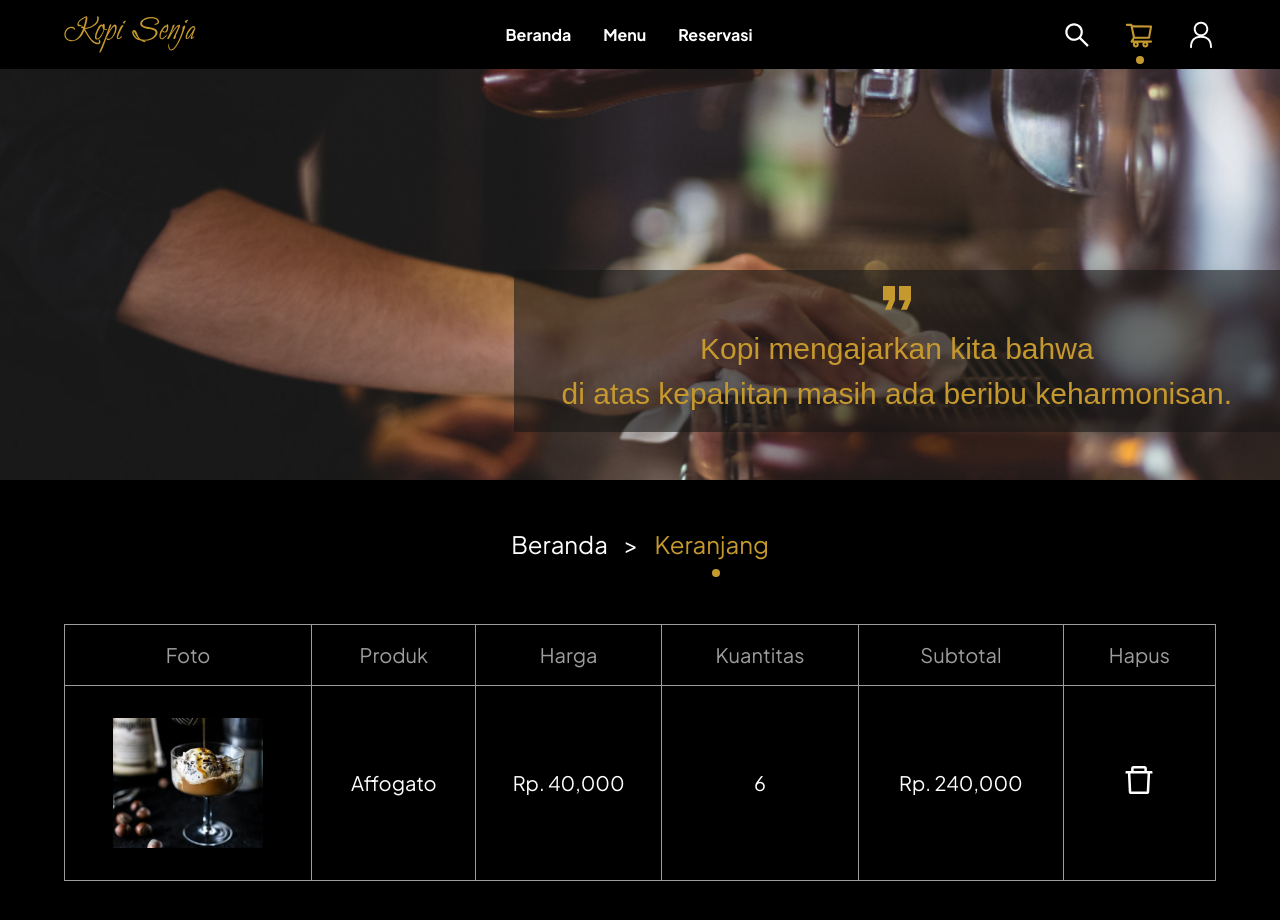
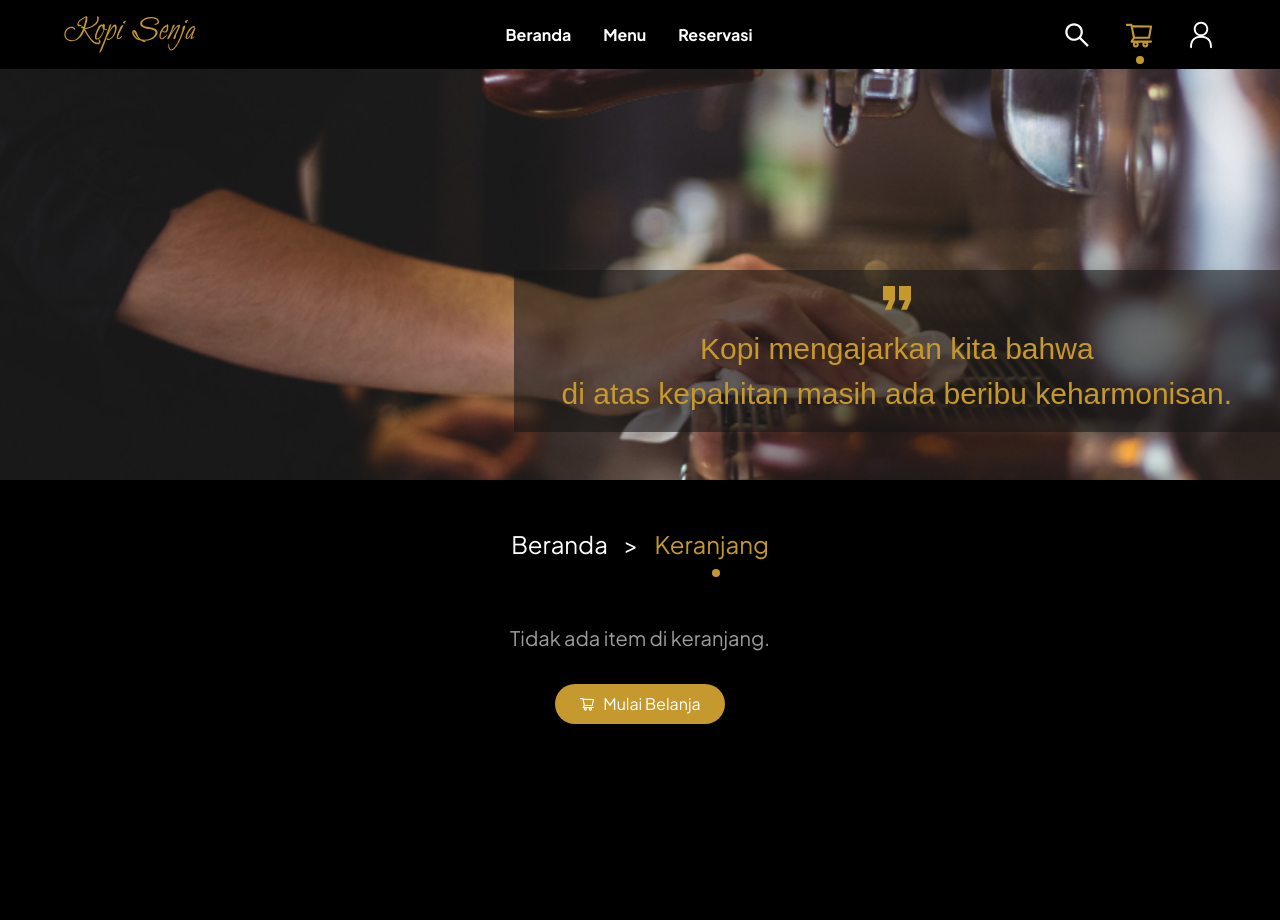
Before and after one commit to darrellrahan/kopisenja, a Next.js app: page /cart in a window 1280 px wide. Shown: the top 920 px of the page. Built offline with nearby package versions, Linux system fonts and the light colour scheme; a web font is replaced by a local one.

Commit message:
cart logic delete left

```diff
--- a/app/cart/page.tsx
+++ b/app/cart/page.tsx
@@ -1,3 +1,5 @@
+"use client";
+
 import React from "react";
 import Footer from "../components/Footer";
 import Header from "../components/Header";
@@ -5,17 +7,25 @@ import Hero from "../components/cart/Hero";
 import Navigation from "../components/cart/Navigation";
 import Table from "../components/cart/Table";
 import Checkout from "../components/cart/Checkout";
+import { useGlobalContext } from "../context";
+import Empty from "../components/cart/Empty";
 
 function page() {
+  const { cart } = useGlobalContext();
+
   return (
     <main className="min-h-screen">
       <Header />
       <Hero />
       <Navigation />
-      <div className="m-16 space-y-12">
-        <Table />
-        <Checkout />
-      </div>
+      {cart.length === 0 ? (
+        <Empty />
+      ) : (
+        <div className="m-16 space-y-12">
+          <Table />
+          <Checkout />
+        </div>
+      )}
       <Footer />
     </main>
   );
--- a/app/components/cart/Checkout.tsx
+++ b/app/components/cart/Checkout.tsx
@@ -1,13 +1,27 @@
+"use client";
+
+import { useGlobalContext } from "@/app/context";
 import React from "react";
 
 function Checkout() {
+  const { cart } = useGlobalContext();
+
   return (
     <div className="flex flex-col items-end text-xl">
       <div className="">
         <table className="border border-white">
           <tr>
             <td className="border border-grey py-3 px-12 text-gold">Total</td>
-            <td className="border border-grey py-3 px-12">Rp. 240,000</td>
+            <td className="border border-grey py-3 px-12">
+              Rp.{" "}
+              {new Intl.NumberFormat().format(
+                cart.reduce(
+                  (accumulator, currentValue) =>
+                    accumulator + currentValue.item.price * currentValue.qty,
+                  0
+                )
+              )}
+            </td>
           </tr>
         </table>
         <button className="w-full bg-gold p-2 transition-all duration-300 ease-linear hover:opacity-75">
--- /dev/null
+++ b/app/components/cart/Empty.tsx
@@ -0,0 +1,22 @@
+import Link from "next/link";
+import React from "react";
+import { AiOutlineShoppingCart } from "react-icons/ai";
+
+function Empty() {
+  return (
+    <div className="flex flex-col items-center gap-8 my-16">
+      <p className="text-grey text-xl">Tidak ada item di keranjang.</p>
+      <Link
+        href="/menu"
+        className="flex items-center gap-2 bg-gold text-white py-2 px-6 rounded-35px transition-all duration-300 ease-linear hover:opacity-75 w-fit"
+      >
+        <span>
+          <AiOutlineShoppingCart />
+        </span>
+        <span>Mulai Belanja</span>
+      </Link>
+    </div>
+  );
+}
+
+export default Empty;
--- a/app/components/cart/Table.tsx
+++ b/app/components/cart/Table.tsx
@@ -1,8 +1,13 @@
+"use client";
+
+import { useGlobalContext } from "@/app/context";
 import Image from "next/image";
 import React from "react";
 import { AiOutlineDelete } from "react-icons/ai";
 
 function Table() {
+  const { cart } = useGlobalContext();
+
   return (
     <div>
       <table className="border border-white w-full text-center text-xl">
@@ -17,26 +22,32 @@ function Table() {
           </tr>
         </thead>
         <tbody>
+          {cart.map((data) => (
             <tr>
-            <td className="border border-grey py-8">
+              <td className="border border-grey py-8" key={data.item.id}>
                 <Image
-                src="/assets/svg/affogato.svg"
-                alt="affogato"
+                  src={data.item.img}
+                  alt={data.item.name}
                   width={150}
                   height={150}
                   className="m-auto"
                 />
               </td>
-            <td className="border border-grey">Affogato</td>
-            <td className="border border-grey">Rp. 40,000</td>
-            <td className="border border-grey">6</td>
-            <td className="border border-grey">Rp. 240,000</td>
+              <td className="border border-grey">{data.item.name}</td>
+              <td className="border border-grey">
+                Rp. {new Intl.NumberFormat().format(data.item.price)}
+              </td>
+              <td className="border border-grey">{data.qty}</td>
+              <td className="border border-grey">
+                Rp. {new Intl.NumberFormat().format(data.item.price * data.qty)}
+              </td>
               <td className="border border-grey">
                 <button className="text-4xl hover:text-gold transition-all duration-300 ease-linear">
                   <AiOutlineDelete />
                 </button>
               </td>
             </tr>
+          ))}
         </tbody>
       </table>
     </div>
--- a/app/components/singleMenu/RightArea.tsx
+++ b/app/components/singleMenu/RightArea.tsx
@@ -2,11 +2,12 @@
 
 import { useGlobalContext } from "@/app/context";
 import { MenuProps } from "@/typings";
-import React from "react";
+import React, { useState } from "react";
 import { AiOutlineShoppingCart } from "react-icons/ai";
 
 function RightArea({ data }: { data: MenuProps }) {
-  const { setIsModal } = useGlobalContext();
+  const { setIsModal, setCart, cart } = useGlobalContext();
+  const [qty, setQty] = useState(1);
 
   return (
     <div className="bg-lighterBlack rounded-lg p-8 space-y-10 text-xl w-750px">
@@ -24,15 +25,19 @@ function RightArea({ data }: { data: MenuProps }) {
             type="number"
             id="jumlah"
             className="bg-transparent border border-white text-white py-1 px-2 w-16 text-base"
-            defaultValue={1}
             min={1}
+            value={qty}
+            onChange={(e) => setQty(Number(e.target.value))}
           />
         </div>
       </div>
       <div>
         <button
           className="flex items-center gap-2 bg-gold text-white text-base py-2 px-6 rounded-35px transition-all duration-300 ease-linear hover:opacity-75"
-          onClick={() => setIsModal(true)}
+          onClick={() => {
+            setCart([...cart, { item: data, qty: qty }]);
+            setIsModal(true);
+          }}
         >
           <span>
             <AiOutlineShoppingCart />
--- a/app/context.tsx
+++ b/app/context.tsx
@@ -1,6 +1,6 @@
 "use client";
 
-import { MenuCardProps } from "@/typings";
+import { MenuCardProps, MenuProps } from "@/typings";
 import React, { useContext, useState } from "react";
 import { menuSidebar } from "./data";
 
@@ -17,6 +17,15 @@ type GlobalContextType = {
   >;
   isModal: boolean;
   setIsModal: React.Dispatch<React.SetStateAction<boolean>>;
+  cart: { item: MenuProps; qty: number }[];
+  setCart: React.Dispatch<
+    React.SetStateAction<
+      {
+        item: MenuProps;
+        qty: number;
+      }[]
+    >
+  >;
 };
 
 const GlobalContext = React.createContext<GlobalContextType>({
@@ -24,6 +33,8 @@ const GlobalContext = React.createContext<GlobalContextType>({
   setCurrentMenuCategory() {},
   isModal: false,
   setIsModal() {},
+  cart: [],
+  setCart() {},
 });
 
 export function useGlobalContext() {
@@ -36,6 +47,7 @@ export function AppProvider({ children }: { children: React.ReactNode }) {
     menu: menuSidebar[0].menus,
   });
   const [isModal, setIsModal] = useState(false);
+  const [cart, setCart] = useState<{ item: MenuProps; qty: number }[]>([]);
 
   return (
     <GlobalContext.Provider
@@ -44,6 +56,8 @@ export function AppProvider({ children }: { children: React.ReactNode }) {
         setCurrentMenuCategory,
         isModal,
         setIsModal,
+        cart,
+        setCart,
       }}
     >
       {children}
```
Lines whose indentation alone changed are shown as unchanged.
